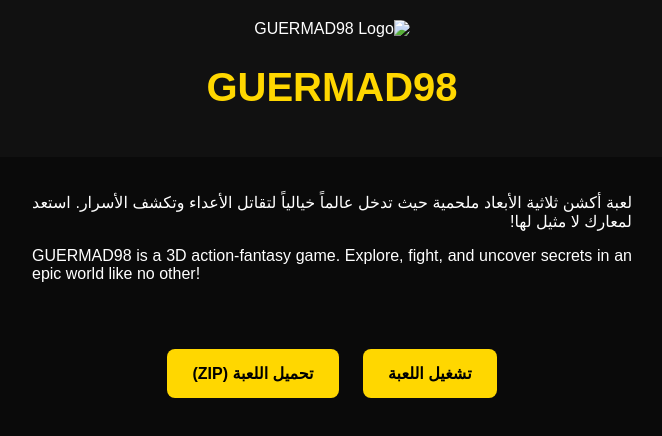
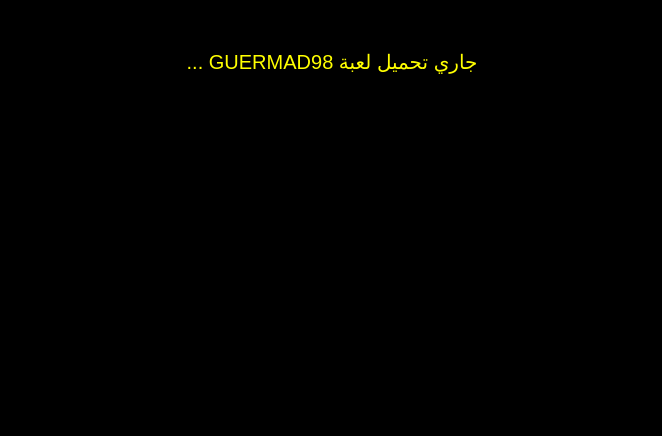
Before and after one commit to AYOUBGD98/AYOUBGD1998, a plain HTML site: page index.html in a window 1280 px wide. Shown: the whole page, without its empty margins (308-970 px from the left). Drawn offline with Linux system fonts and the light colour scheme.

Commit message:
Add files via upload

```diff
--- a/index.html
+++ b/index.html
@@ -1,64 +1,50 @@
+
 <!DOCTYPE html>
 <html lang="ar" dir="rtl">
   <head>
-    <meta charset="UTF-8">
-    <meta name="viewport" content="width=device-width, initial-scale=1.0">
+    <meta charset="UTF-8" />
+    <meta name="viewport" content="width=device-width, initial-scale=1.0" />
     <title>GUERMAD98 - لعبة أسطورية</title>
     <style>
       body {
         margin: 0;
+        background: #000;
+        color: #fff;
         font-family: Arial, sans-serif;
-            background: #0a0a0a;
-            color: #fff;
         text-align: center;
       }
-        header {
-            background: #111;
-            padding: 20px;
+      canvas {
+        display: block;
+        margin: 0 auto;
       }
-        header img {
-            width: 200px;
-            border-radius: 20px;
-        }
-        h1 {
-            font-size: 2.5em;
-            color: gold;
-        }
-        .buttons {
-            margin: 20px;
-        }
-        .buttons a {
-            display: inline-block;
-            margin: 10px;
-            padding: 15px 25px;
-            background: gold;
-            color: #000;
-            text-decoration: none;
-            font-weight: bold;
-            border-radius: 8px;
-        }
-        .desc {
-            max-width: 600px;
-            margin: auto;
-            padding: 20px;
-            text-align: justify;
+      #loading {
+        padding: 50px;
+        font-size: 20px;
+        color: yellow;
       }
     </style>
   </head>
   <body>
-    <header>
-        <img src="assets/logo.jpg" alt="GUERMAD98 Logo">
-        <h1>GUERMAD98</h1>
-    </header>
-
-    <div class="desc">
-        <p>لعبة أكشن ثلاثية الأبعاد ملحمية حيث تدخل عالماً خيالياً لتقاتل الأعداء وتكشف الأسرار. استعد لمعارك لا مثيل لها!</p>
-        <p style="direction: ltr;">GUERMAD98 is a 3D action-fantasy game. Explore, fight, and uncover secrets in an epic world like no other!</p>
-    </div>
-
-    <div class="buttons">
-        <a href="game/index.html">تشغيل اللعبة</a>
-        <a href="GUERMAD98.zip">تحميل اللعبة (ZIP)</a>
-    </div>
+    <div id="loading">جاري تحميل لعبة GUERMAD98 ...</div>
+    <script src="game.js"></script>
+    <script>
+      const engine = new Engine();
+      engine.startGame({
+        canvas: document.createElement("canvas"),
+        onProgress: (progress) => {
+          document.getElementById("loading").textContent = `جاري التحميل... ${Math.floor(progress * 100)}%`;
+        },
+        onLoad: () => {
+          document.getElementById("loading").remove();
+        },
+        config: {
+          canvasResizePolicy: 2,
+          executable: "game",
+          locale: "ar",
+          args: [],
+          canvasMenu: false,
+        },
+      });
+    </script>
   </body>
 </html>
```
Lines whose indentation alone changed are shown as unchanged.
